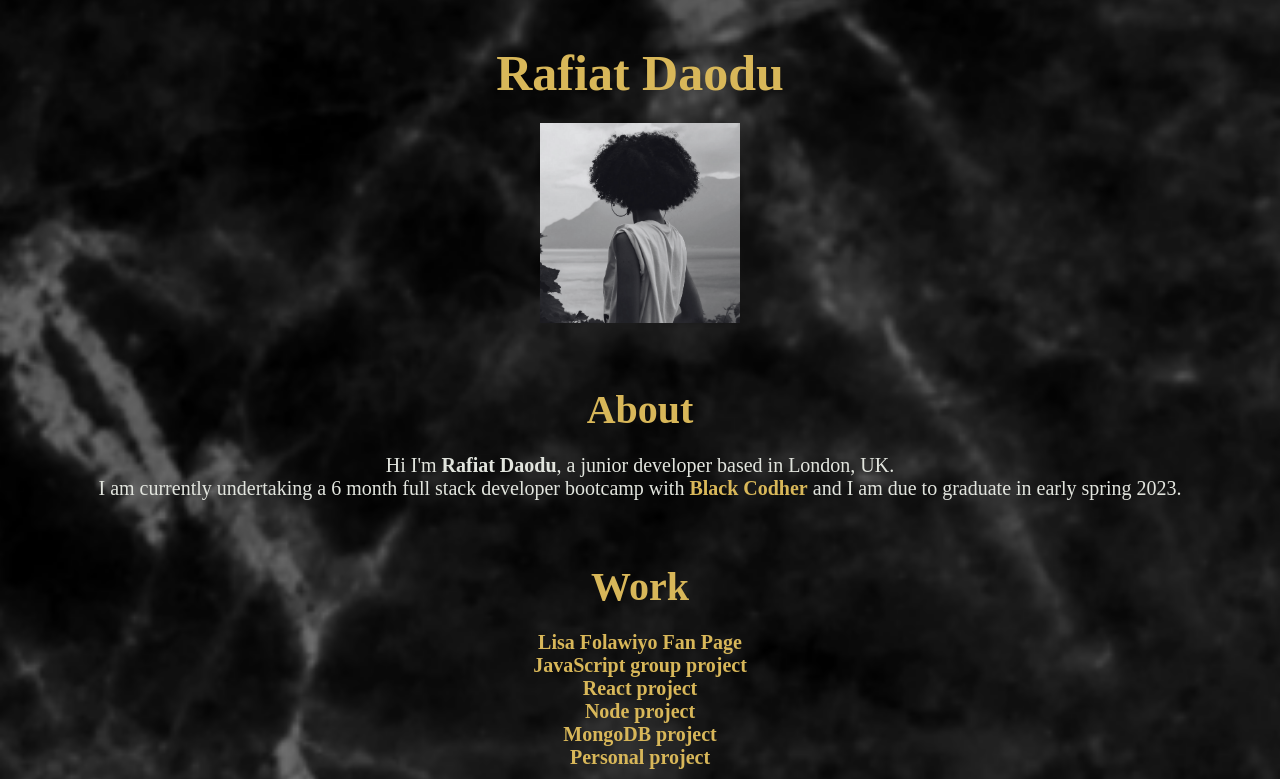
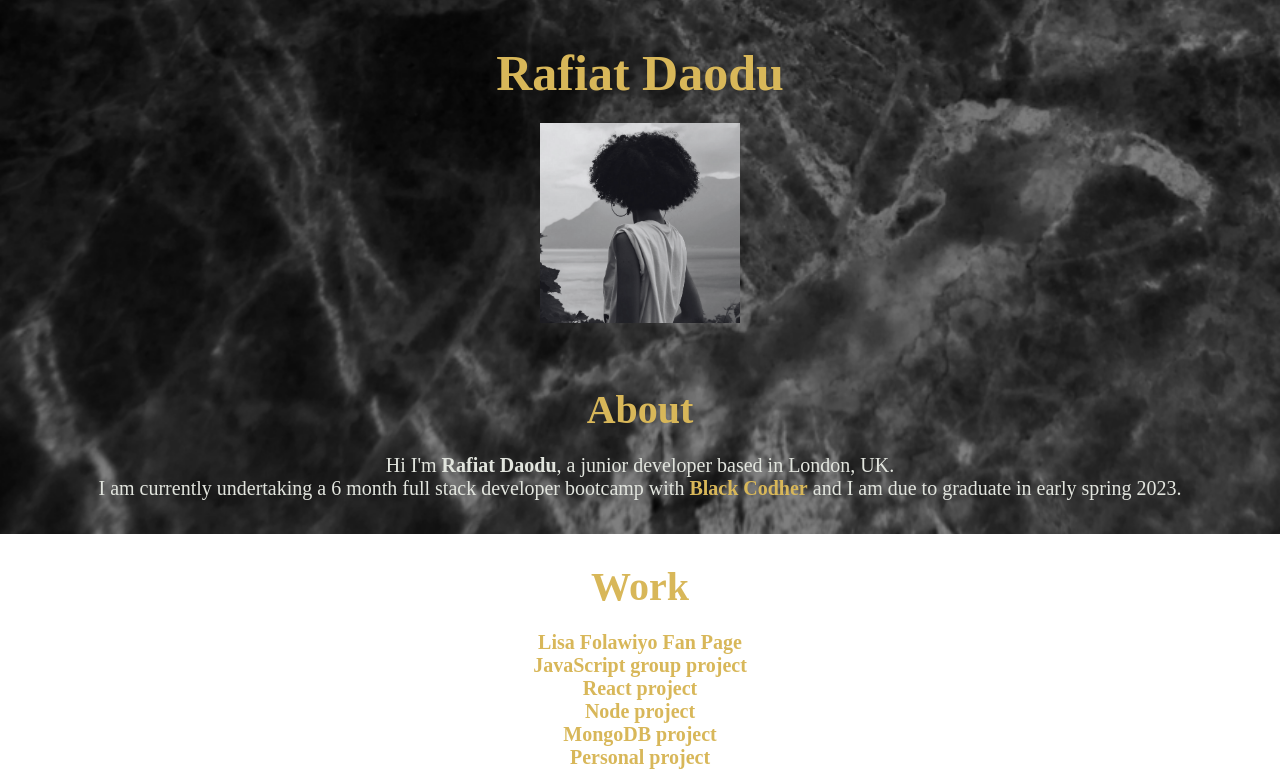
Before and after one commit to black-codher-bootcamp-2022-daly/unit-02-html-css-assessment-RafiatDaodu, a website: page index.html in a window 1280 px wide. Shown: the part 1066-1845 px from the top of the page. Drawn offline with Linux system fonts and the light colour scheme.

Commit message:
update sep 26

```diff
--- a/index.html
+++ b/index.html
@@ -12,7 +12,7 @@
             <link rel="stylesheet" type="text/css" href="Styles/main.css">
             <style>
                 *{margin: 0; padding: 0;}
-                .background-image {background-image: url("blackmarblebackground.png"); height: 500vh; background-position: center; background-repeat: no-repeat; background-size: cover;}
+                .background-image {background-image: url("blackmarblebackground.png"); height: 200vh; background-position: center; background-repeat: no-repeat; background-size: cover;}
                 nav {text-align: right;}
                 nav a {text-align: center; padding: 25px 25px; font-weight: bolder}
                 nav a:link {color: #d8b759; background-color: transparent; text-decoration: none; font-weight: bolder;}
```
Also changed, not shown: BlackMarbleDesktopJPG.jpg (deleted), BlackMarbleGoldLogoJPG.jpg (deleted), BlackMarbleGoldLogoPNG.png (deleted), BlackMarbleGoldLogoTransparentPNG.png (deleted), 1 other file.
